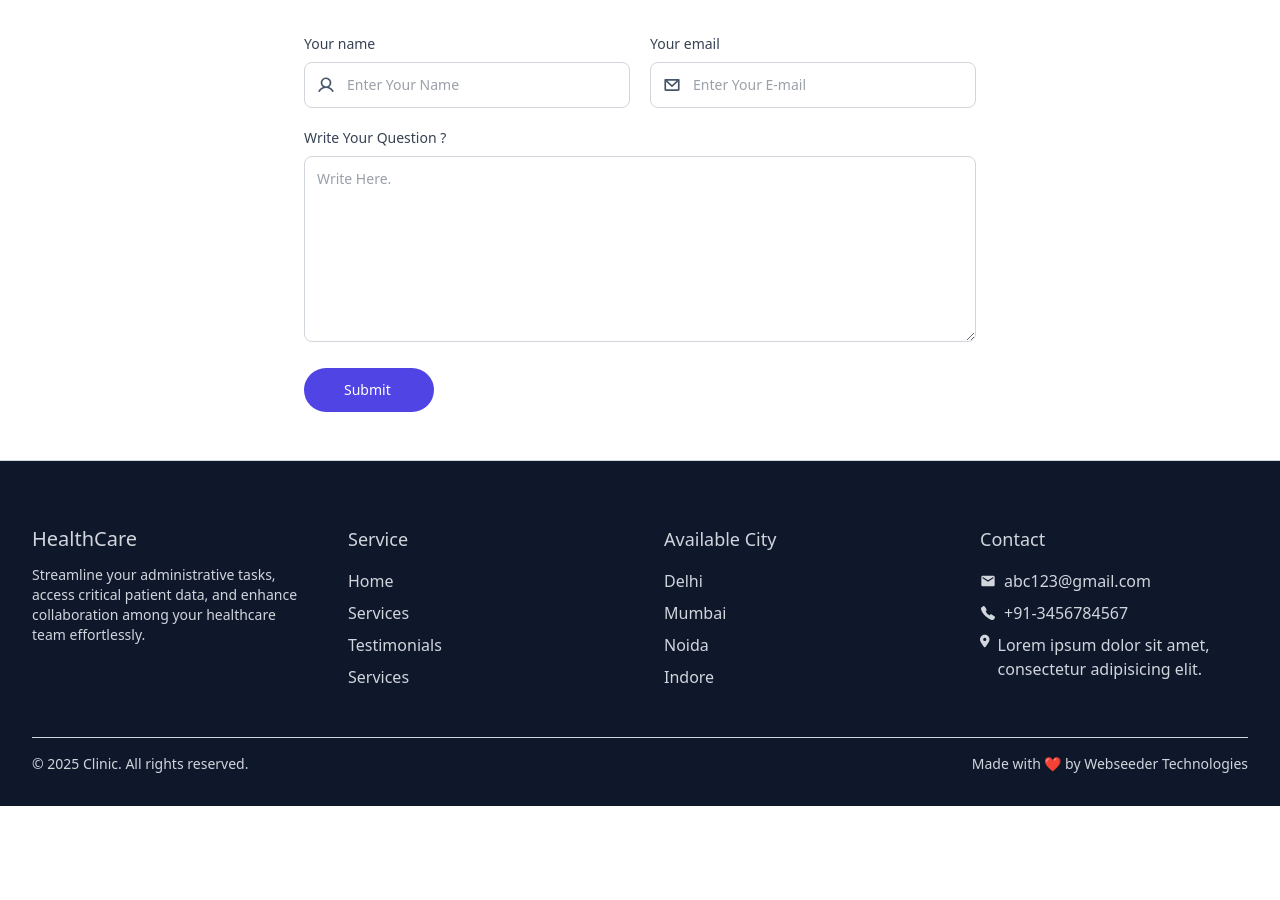
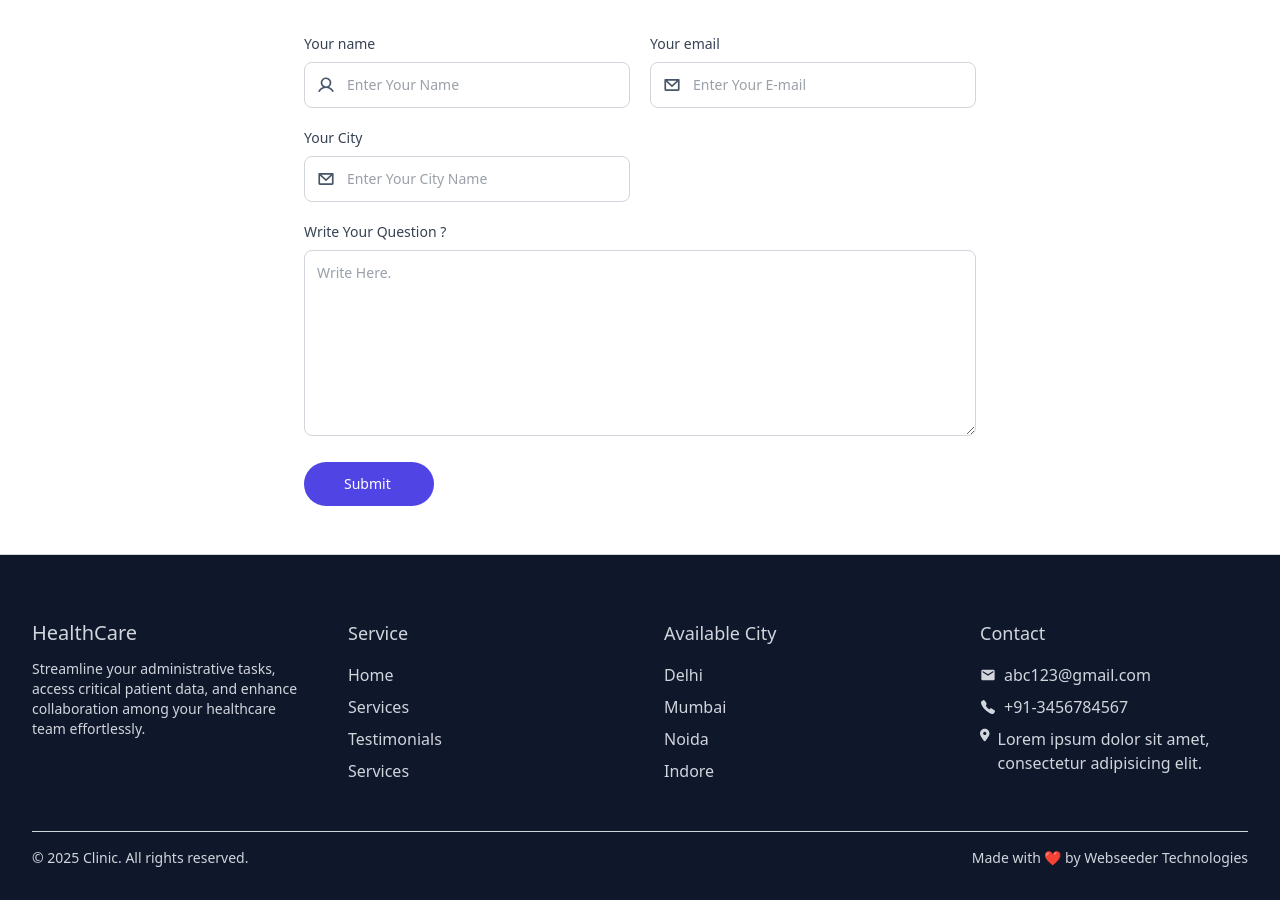
Before and after one commit to Haider-khangit551/doctor-site, a React (Vite) app: page / in a window 1280 px wide. Shown: the part 3680-4580 px from the top of the page. Before the commit the page ends 4486 px from the top, so only its background shows below. Built offline with nearby package versions, Linux system fonts and the light colour scheme.

Commit message:
add city name field

```diff
--- a/src/components/ContactUs.jsx
+++ b/src/components/ContactUs.jsx
@@ -20,6 +20,14 @@ const ContactUs = () => {
                     <div className='flex pl-3 rounded-lg border border-gray-300 dark:border-gray-600'>
                         <img src={assets.email_icon} className='' alt="" />
                         <input type="text" placeholder='Enter Your E-mail' name="" id="" className='w-full p-3 text-sm outline-none' />
+                    </div>
+                </div>
+
+                <div className=''>
+                    <p className='mb-2 text-sm font-medium'>Your City</p>
+                    <div className='flex pl-3 rounded-lg border border-gray-300 dark:border-gray-600'>
+                        <img src={assets.email_icon} className='' alt="" />
+                        <input type="text" placeholder='Enter Your City Name' name="" id="" className='w-full p-3 text-sm outline-none' />
                     </div>
                 </div>
 
```
